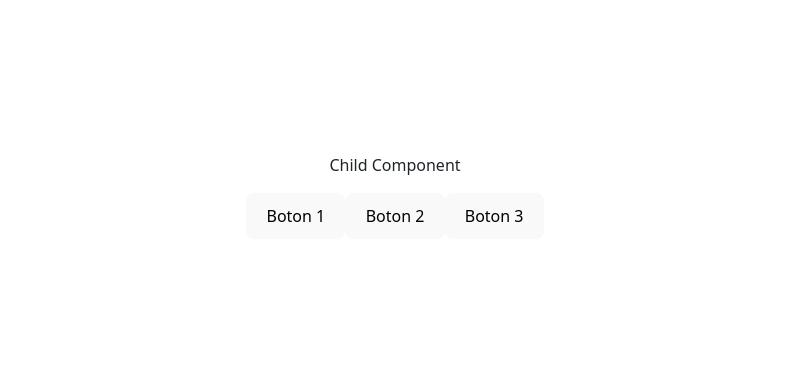
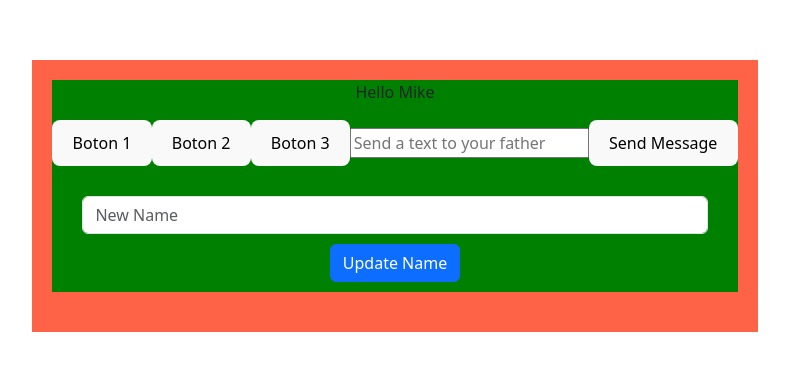
Before and after one commit to miguelruizF/app_tasks, a React (Vite) app: page / in a window 1280 px wide. Shown: the part 204-574 px from the top of the page, without its empty margins (245-1034 px from the left). Built offline with nearby package versions, Linux system fonts and the light colour scheme.

Commit message:
Ejemplos de useRef padre/hijo

```diff
--- a/src/components/container/Father.jsx
+++ b/src/components/container/Father.jsx
@@ -1,11 +1,24 @@
 // import React from 'react'
 
+import { useState } from "react";
 import { Child } from "../pure/Child"
 
 export const Father = () => {
+
+    const [name, setName] = useState('Mike');
+
+    function showMessage(text) {
+        alert(`Message receive: ${text}`);
+    }
+
+    function updateName(newName) {
+        setName( newName);
+    }
+
     return (
-        <div>
-            <Child/>
+        <div style={ { background: 'tomato', padding: '20px' } }>
+            {/* <Child name={ 'Martin' } send={ showMessage }/> */}
+            <Child name={ name } send={ showMessage } update={ updateName }/>
         </div>
-    )
+    );
 }
--- a/src/components/pure/Child.jsx
+++ b/src/components/pure/Child.jsx
@@ -1,18 +1,31 @@
 // import React from 'react'
 
-export const Child = ( {name} ) => {
+import { useRef } from "react";
+import { Button, Form, FormControl, FormGroup, FormText } from "react-bootstrap";
+
+export const Child = ( { name, send, update } ) => {
 
     function pressButton(){
-        alert( `Default Text` );
+        const text = messageRef.current.value //Acceder al valor del elemento
+        alert( `Text in input: ${text}` );
     }
 
     function pressButtonParams(text) {
         alert( `Text: ${text}` );
     }
 
+    //El useRef permite acceder a las referencias de un elemento
+    const messageRef = useRef('');
+    const nameRef = useRef('');
+
+    function submitName(e) {
+        e.preventDefault(); //Evitar la recarga
+        update( nameRef.current.value );
+    }
+
     return (
-        <div>
-            <p onMouseOver={ () => console.log('On Mouse Over') }> Child Component </p>
+        <div style={ { background: 'green' } }>
+            <p onMouseOver={ () => console.log('On Mouse Over') }> Hello { name } </p>
             <button onClick={ () => console.log('Boton 1 pulsado') }>
                 Boton 1
             </button>
@@ -22,6 +35,27 @@ export const Child = ( {name} ) => {
             <button onClick={ () => pressButtonParams('Hello') }>
                 Boton 3
             </button>
+            <input type="text"
+            placeholder="Send a text to your father"
+            onFocus={ () => console.log('Input Focused') }
+            onChange={ (e) => console.log('Input Change:' , e.target.value) }
+            onCopy={ () => console.log('Copied text from input') }
+            ref={ messageRef } //Accedemos a la referencia del input
+            />
+            <button onClick={ () => send( messageRef.current.value ) }>Send Message</button>
+
+            <div style={ { margin: '20px', padding: "10px" } }>
+                {/* <form action="">
+                    <input type="text" placeholder="New Name" />
+                    <button type="submit">Update Name</button>
+                </form> */}
+                <Form onSubmit={ submitName }>
+                    <FormGroup>
+                        <FormControl type="text" placeholder="New Name" ref={ nameRef }></FormControl>
+                        <Button type="submit" style={ { marginTop: '10px' } }>Update Name</Button>
+                    </FormGroup>
+                </Form>
+            </div>
         </div>
     )
 }
```
